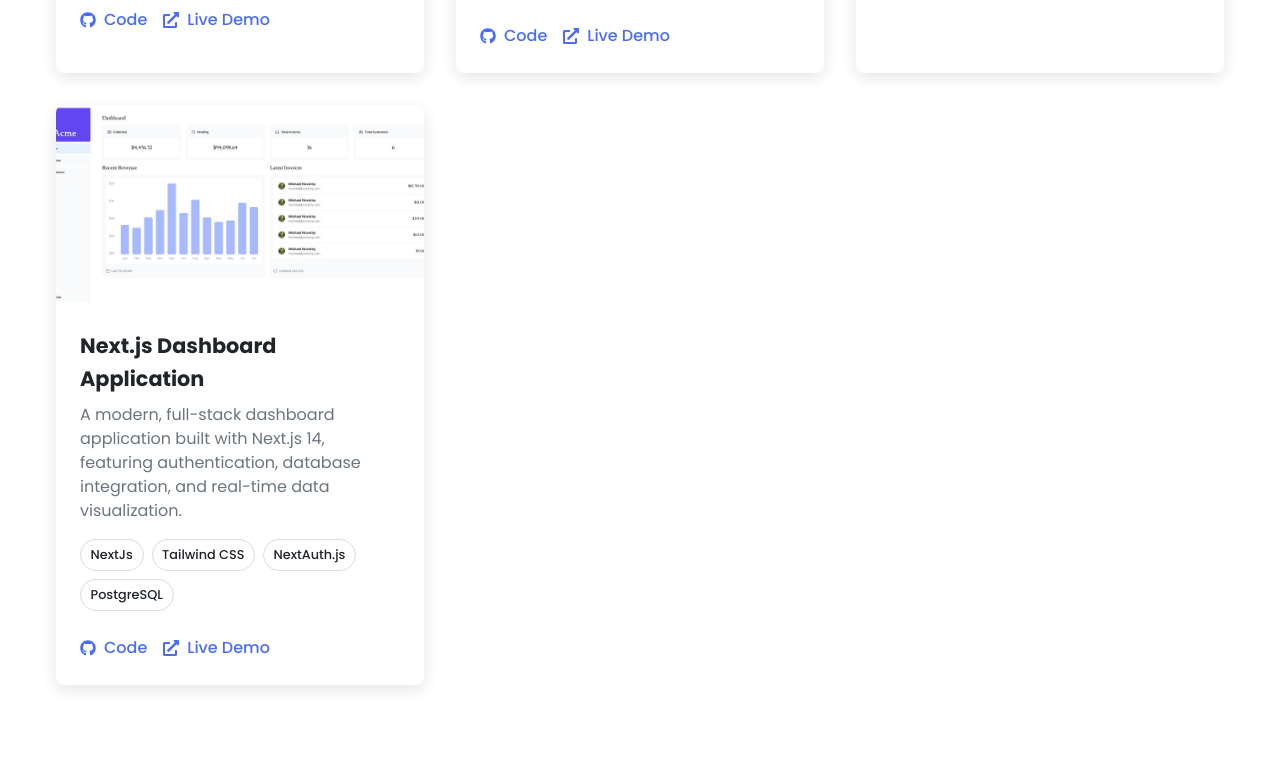
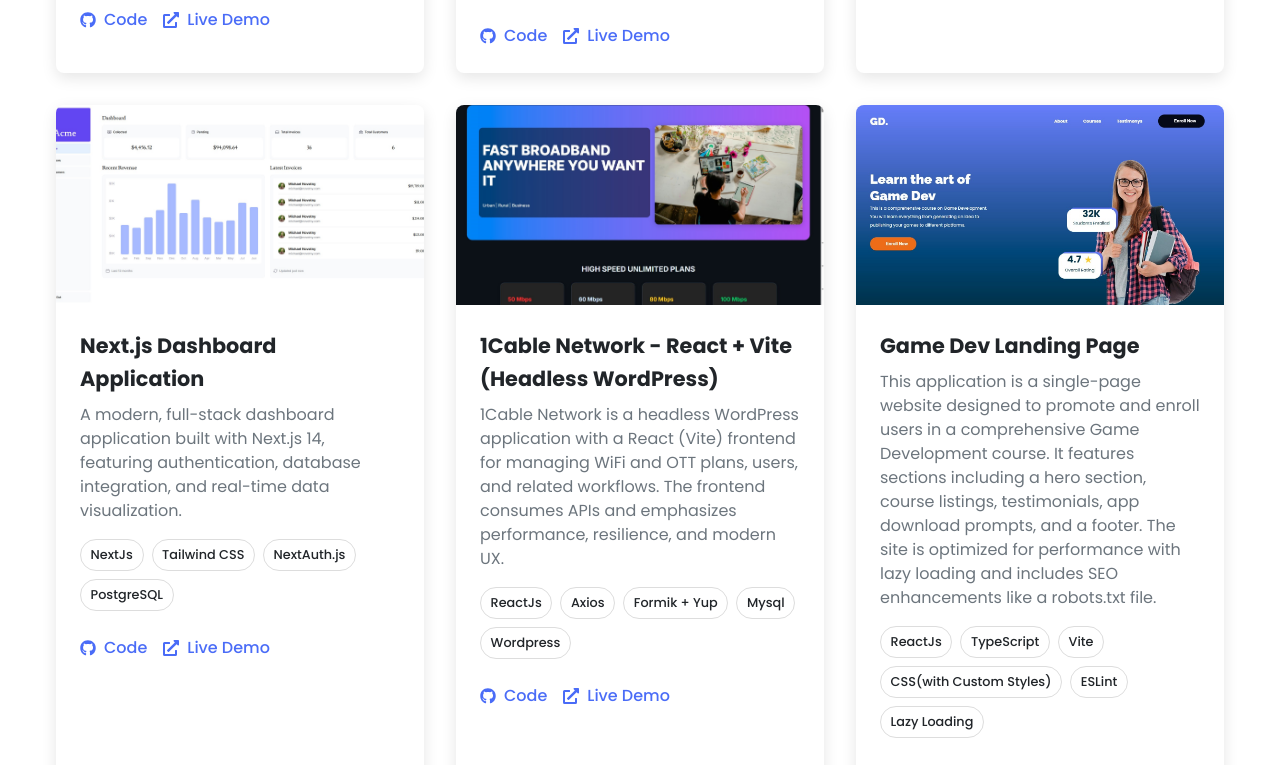
Before and after one commit to karanhb-pixel/Portfolio-Website, a React (Vite) app: page /projects in a window 1280 px wide. Shown: the part 1109-1874 px from the top of the page. Built offline with nearby package versions, Linux system fonts and the light colour scheme.

Commit message:
updated 2 more projects

```diff
--- a/src/pages/Projects.jsx
+++ b/src/pages/Projects.jsx
@@ -46,6 +46,28 @@ const Projects = () => {
       technologies: ["NextJs", "Tailwind CSS", "NextAuth.js", "PostgreSQL"],
       githubLink: "https://github.com/karanhb-pixel/nextjs-dashboard.git",
       liveLink: "https://nextjs-dashboard-nine-kappa-38.vercel.app/",
+      category: "web",
+    },
+    {
+      id: 5,
+      title: "1Cable Network - React + Vite (Headless WordPress)",
+      description:
+        "1Cable Network is a headless WordPress application with a React (Vite) frontend for managing WiFi and OTT plans, users, and related workflows. The frontend consumes APIs and emphasizes performance, resilience, and modern UX.",
+      image: "/images/1Cable-Network_HomePage.jpeg",
+      technologies: ["ReactJs", "Axios", "Formik + Yup", "Mysql","Wordpress"],
+      githubLink: "https://github.com/karanhb-pixel/1cable-network.git",
+      liveLink: "http://1cable-network.infy.uk",
+      category: "web",
+    },
+    {
+      id: 6,
+      title: "Game Dev Landing Page",
+      description:
+        "This application is a single-page website designed to promote and enroll users in a comprehensive Game Development course. It features sections including a hero section, course listings, testimonials, app download prompts, and a footer. The site is optimized for performance with lazy loading and includes SEO enhancements like a robots.txt file.",
+      image: "/images/GameDev_homepage.jpeg",
+      technologies: ["ReactJs", "TypeScript", "Vite", "CSS(with Custom Styles)","ESLint","Lazy Loading"],
+      githubLink: "https://github.com/karanhb-pixel/figmaSite/tree/6e9a4232f88f5f678e8855e7f00ae750de7ed7c1/vite-project",
+      liveLink: "http://1cable-network.infy.uk",
       category: "web",
     },
   ];
```
Also changed, not shown: public/images/1Cable-Network_HomePage.jpeg (added), public/images/GameDev_homepage.jpeg (added).
